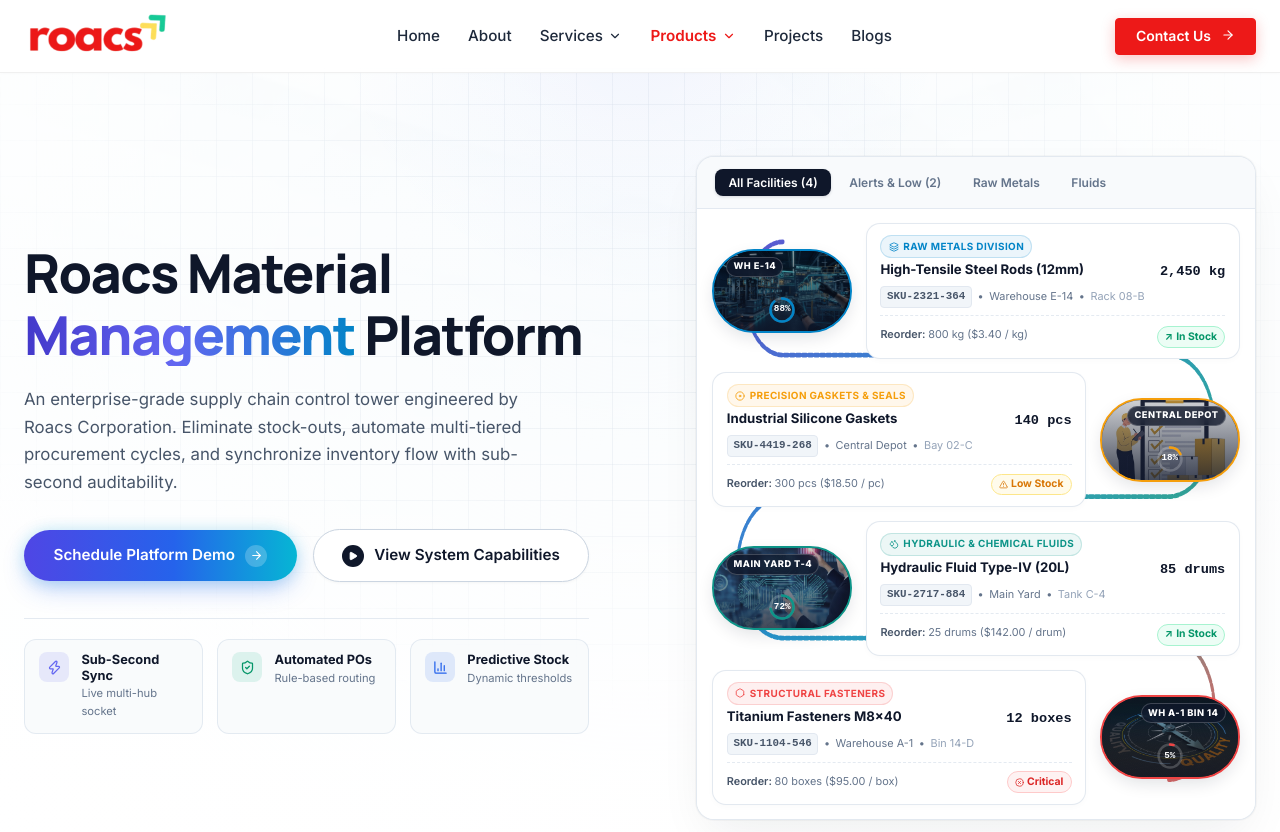
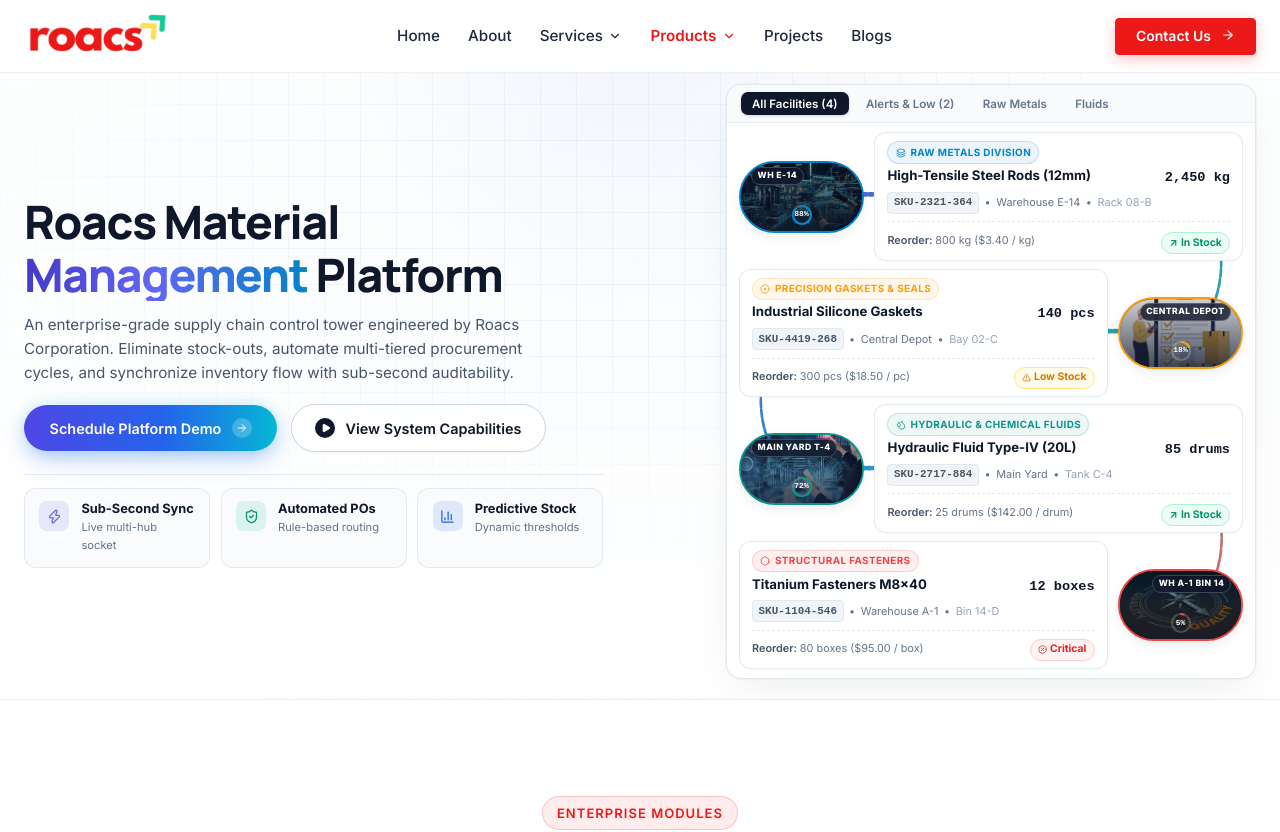
Before and after one commit to roacstech/roacs_new_website, a Next.js app: page /material-management in a window 1280 px wide. Shown: the top 832 px of the page. Built offline with nearby package versions, Linux system fonts and the light colour scheme; a web font is replaced by a local one.

Commit message:
fix(material-management): compact hero section padding and serpentine card dimensions to fit single viewport

```diff
--- a/src/components/material-management/MaterialHero.tsx
+++ b/src/components/material-management/MaterialHero.tsx
@@ -188,12 +188,12 @@ export function MaterialHero() {
             {/* Headline */}
             <h1
               style={{
-                fontSize: "clamp(2.4rem, 4.2vw, 3.4rem)",
+                fontSize: "clamp(2rem, 3.6vw, 2.9rem)",
                 fontWeight: 800,
                 color: "#0F172A",
                 lineHeight: 1.15,
                 letterSpacing: "-0.03em",
-                marginBottom: "1.25rem",
+                marginBottom: "0.75rem",
               }}
             >
               Roacs Material<br />
@@ -213,43 +213,43 @@ export function MaterialHero() {
             {/* Subheading */}
             <p
               style={{
-                fontSize: "1.05rem",
+                fontSize: "0.95rem",
                 color: "#475569",
-                lineHeight: 1.65,
+                lineHeight: 1.55,
                 maxWidth: "520px",
-                marginBottom: "2rem",
+                marginBottom: "1.25rem",
               }}
             >
               An enterprise-grade supply chain control tower engineered by Roacs Corporation. Eliminate stock-outs, automate multi-tiered procurement cycles, and synchronize inventory flow with sub-second auditability.
             </p>
 
             {/* Dual Action CTAs */}
-            <div style={{ display: "flex", flexWrap: "wrap", alignItems: "center", gap: "1rem", marginBottom: "2.25rem" }}>
-              <Link href="/contact" className="material-hero-primary-btn">
+            <div style={{ display: "flex", flexWrap: "wrap", alignItems: "center", gap: "0.85rem", marginBottom: "1.35rem" }}>
+              <Link href="/contact" className="material-hero-primary-btn" style={{ padding: "0.72rem 1.6rem", fontSize: "0.9rem" }}>
                 <span>Schedule Platform Demo</span>
                 <span
                   style={{
                     display: "inline-flex",
                     alignItems: "center",
                     justifyContent: "center",
-                    width: 22,
-                    height: 22,
+                    width: 20,
+                    height: 20,
                     borderRadius: "50%",
                     backgroundColor: "rgba(255, 255, 255, 0.22)",
                   }}
                 >
-                  <ArrowRight size={13} color="#FFFFFF" />
+                  <ArrowRight size={12} color="#FFFFFF" />
                 </span>
               </Link>
 
-              <Link href="#capabilities" className="material-hero-secondary-btn">
+              <Link href="#capabilities" className="material-hero-secondary-btn" style={{ padding: "0.72rem 1.45rem", fontSize: "0.9rem" }}>
                 <span
                   style={{
                     display: "inline-flex",
                     alignItems: "center",
                     justifyContent: "center",
-                    width: 22,
-                    height: 22,
+                    width: 20,
+                    height: 20,
                     borderRadius: "50%",
                     backgroundColor: "#0F172A",
                     color: "#FFFFFF",
@@ -265,9 +265,9 @@ export function MaterialHero() {
             <div
               style={{
                 display: "grid",
-                gridTemplateColumns: "repeat(auto-fit, minmax(140px, 1fr))",
-                gap: "0.85rem",
-                paddingTop: "1.25rem",
+                gridTemplateColumns: "repeat(auto-fit, minmax(130px, 1fr))",
+                gap: "0.65rem",
+                paddingTop: "0.85rem",
                 borderTop: "1px solid rgba(226, 232, 240, 0.9)",
               }}
             >
@@ -393,16 +393,16 @@ export function MaterialHero() {
                 {filteredItems.length >= 4 && (
                   <svg
                     className="serpentine-track-svg"
-                    viewBox="0 0 520 370"
+                    viewBox="0 0 520 310"
                     fill="none"
                     xmlns="http://www.w3.org/2000/svg"
                     preserveAspectRatio="none"
                     aria-hidden="true"
                   >
                     <path
-                      d="M 70 12 A 36 36 0 0 0 70 84 L 450 84 A 45 45 0 0 1 450 174 L 70 174 A 45 45 0 0 0 70 264 L 450 264 A 45 45 0 0 1 450 354"
+                      d="M 62 36 L 458 36 A 39.5 39.5 0 0 1 458 115 L 62 115 A 39.5 39.5 0 0 0 62 194 L 458 194 A 39.5 39.5 0 0 1 458 274"
                       stroke="url(#serpentineGradient)"
-                      strokeWidth="3"
+                      strokeWidth="2.75"
                       strokeLinecap="round"
                       strokeDasharray="4 2"
                       opacity="0.85"
@@ -457,15 +457,15 @@ export function MaterialHero() {
                           <div
                             style={{
                               position: "absolute",
-                              top: "6px",
-                              left: isEven ? "auto" : "12px",
-                              right: isEven ? "12px" : "auto",
+                              top: "4px",
+                              left: isEven ? "auto" : "10px",
+                              right: isEven ? "10px" : "auto",
                               backgroundColor: "rgba(15, 23, 42, 0.78)",
                               backdropFilter: "blur(4px)",
                               color: "#FFFFFF",
-                              fontSize: "0.58rem",
+                              fontSize: "0.54rem",
                               fontWeight: 800,
-                              padding: "0.1rem 0.4rem",
+                              padding: "0.08rem 0.35rem",
                               borderRadius: "9999px",
                               letterSpacing: "0.05em",
                               border: "1px solid rgba(255, 255, 255, 0.2)",
@@ -478,33 +478,33 @@ export function MaterialHero() {
                           <div
                             style={{
                               position: "absolute",
-                              bottom: "6px",
+                              bottom: "4px",
                               left: "50%",
                               transform: "translateX(-50%)",
                               display: "flex",
                               alignItems: "center",
-                              gap: "0.35rem",
+                              gap: "0.25rem",
                             }}
                           >
-                            <div style={{ position: "relative", width: 30, height: 30 }}>
-                              <svg width="30" height="30" viewBox="0 0 30 30" style={{ transform: "rotate(-90deg)" }}>
+                            <div style={{ position: "relative", width: 24, height: 24 }}>
+                              <svg width="24" height="24" viewBox="0 0 24 24" style={{ transform: "rotate(-90deg)" }}>
                                 <circle
-                                  cx="15"
-                                  cy="15"
-                                  r="11.5"
+                                  cx="12"
+                                  cy="12"
+                                  r="9"
                                   fill="none"
                                   stroke="rgba(255, 255, 255, 0.2)"
-                                  strokeWidth="2.5"
+                                  strokeWidth="2.2"
                                 />
                                 <circle
-                                  cx="15"
-                                  cy="15"
-                                  r="11.5"
+                                  cx="12"
+                                  cy="12"
+                                  r="9"
                                   fill="none"
                                   stroke={item.accentColor}
-                                  strokeWidth="2.5"
-                                  strokeDasharray={72.26}
-                                  strokeDashoffset={72.26 * (1 - item.capacityPercent / 100)}
+                                  strokeWidth="2.2"
+                                  strokeDasharray={56.55}
+                                  strokeDashoffset={56.55 * (1 - item.capacityPercent / 100)}
                                   strokeLinecap="round"
                                 />
                               </svg>
@@ -515,7 +515,7 @@ export function MaterialHero() {
                                   display: "flex",
                                   alignItems: "center",
                                   justifyContent: "center",
-                                  fontSize: "0.58rem",
+                                  fontSize: "0.5rem",
                                   fontWeight: 800,
                                   color: "#FFFFFF",
                                   fontFamily: "monospace",
--- a/src/styles/components.css
+++ b/src/styles/components.css
@@ -1657,8 +1657,8 @@ p {
   position: relative;
   overflow: hidden;
   border-bottom: 1px solid rgba(226, 232, 240, 0.8);
-  padding-top: 5rem;
-  padding-bottom: 5.5rem;
+  padding-top: 1rem;
+  padding-bottom: 1.25rem;
 }
 
 .material-hero-grid-bg {
@@ -1677,14 +1677,14 @@ p {
 .material-hero-layout {
   display: grid;
   grid-template-columns: 1fr;
-  gap: 3rem;
+  gap: 2rem;
   align-items: center;
 }
 
 @media (min-width: 1024px) {
   .material-hero-layout {
-    grid-template-columns: 1fr 1.08fr;
-    gap: 3.5rem;
+    grid-template-columns: 1fr 1.05fr;
+    gap: 2.75rem;
   }
 }
 
@@ -1778,7 +1778,7 @@ p {
   display: flex;
   justify-content: center;
   align-items: center;
-  padding: 0.5rem 0;
+  padding: 0;
   width: 100%;
 }
 
@@ -1792,24 +1792,24 @@ p {
   position: relative;
   z-index: 10;
   width: 100%;
-  max-width: 560px;
+  max-width: 530px;
   background: #FFFFFF;
-  border-radius: 18px;
+  border-radius: 16px;
   border: 1px solid rgba(226, 232, 240, 0.95);
-  box-shadow: 0 20px 50px -12px rgba(15, 23, 42, 0.08), 0 0 1px 1px rgba(0, 0, 0, 0.03);
+  box-shadow: 0 16px 40px -10px rgba(15, 23, 42, 0.08), 0 0 1px 1px rgba(0, 0, 0, 0.03);
   overflow: hidden;
   transition: transform 0.3s ease, box-shadow 0.3s ease;
 }
 
 .warehouse-glass-console:hover {
-  transform: translateY(-3px);
-  box-shadow: 0 35px 75px -15px rgba(15, 23, 42, 0.14), 0 0 1px 1px rgba(0, 0, 0, 0.04);
+  transform: translateY(-2px);
+  box-shadow: 0 25px 60px -12px rgba(15, 23, 42, 0.12), 0 0 1px 1px rgba(0, 0, 0, 0.04);
 }
 
 .console-top-bar {
   background-color: #F8FAFC;
   border-bottom: 1px solid rgba(226, 232, 240, 0.9);
-  padding: 0.75rem 1.15rem;
+  padding: 0.5rem 0.85rem;
   display: flex;
   align-items: center;
   justify-content: space-between;
@@ -1843,18 +1843,18 @@ p {
 .console-filter-bar {
   background-color: #F8FAFC;
   border-bottom: 1px solid rgba(226, 232, 240, 0.9);
-  padding: 0.75rem 1.15rem;
+  padding: 0.45rem 0.85rem;
   display: flex;
   flex-wrap: wrap;
   align-items: center;
   justify-content: flex-start;
-  gap: 0.45rem;
+  gap: 0.35rem;
 }
 
 .console-tab-btn {
-  padding: 0.3rem 0.75rem;
-  border-radius: 8px;
-  font-size: 0.75rem;
+  padding: 0.22rem 0.65rem;
+  border-radius: 7px;
+  font-size: 0.72rem;
   font-weight: 600;
   border: 1px solid transparent;
   cursor: pointer;
@@ -1981,18 +1981,18 @@ p {
 .serpentine-pipeline-wrap {
   position: relative;
   width: 100%;
-  padding: 0.9rem 0.95rem;
+  padding: 0.55rem 0.75rem;
   background: #FFFFFF;
 }
 
 .serpentine-track-svg {
   position: absolute;
-  top: 0.9rem;
-  left: 0.95rem;
-  right: 0.95rem;
-  bottom: 0.9rem;
-  width: calc(100% - 1.9rem);
-  height: calc(100% - 1.8rem);
+  top: 0.55rem;
+  left: 0.75rem;
+  right: 0.75rem;
+  bottom: 0.55rem;
+  width: calc(100% - 1.5rem);
+  height: calc(100% - 1.1rem);
   pointer-events: none;
   z-index: 1;
 }
@@ -2002,8 +2002,8 @@ p {
   z-index: 2;
   display: flex;
   align-items: center;
-  gap: 0.85rem;
-  margin-bottom: 0.85rem;
+  gap: 0.65rem;
+  margin-bottom: 0.45rem;
   transition: all 0.25s cubic-bezier(0.16, 1, 0.3, 1);
 }
 
@@ -2017,13 +2017,13 @@ p {
 
 .serpentine-capsule {
   position: relative;
-  width: 140px;
-  height: 84px;
-  border-radius: 42px;
+  width: 125px;
+  height: 72px;
+  border-radius: 36px;
   overflow: hidden;
   flex-shrink: 0;
-  box-shadow: 0 6px 18px -3px rgba(15, 23, 42, 0.14);
-  border: 2.5px solid rgba(255, 255, 255, 0.95);
+  box-shadow: 0 4px 14px -3px rgba(15, 23, 42, 0.12);
+  border: 2px solid rgba(255, 255, 255, 0.95);
   transition: all 0.3s cubic-bezier(0.16, 1, 0.3, 1);
   background-color: #0F172A;
 }
@@ -2037,10 +2037,10 @@ p {
   flex: 1;
   min-width: 0;
   background: #FFFFFF;
-  border: 1.5px solid rgba(226, 232, 240, 0.95);
-  border-radius: 14px;
-  padding: 0.6rem 0.85rem;
-  box-shadow: 0 2px 6px rgba(15, 23, 42, 0.02);
+  border: 1px solid rgba(226, 232, 240, 0.9);
+  border-radius: 12px;
+  padding: 0.4rem 0.75rem;
+  box-shadow: 0 1px 4px rgba(15, 23, 42, 0.02);
   transition: all 0.25s cubic-bezier(0.16, 1, 0.3, 1);
   position: relative;
   overflow: hidden;
```
